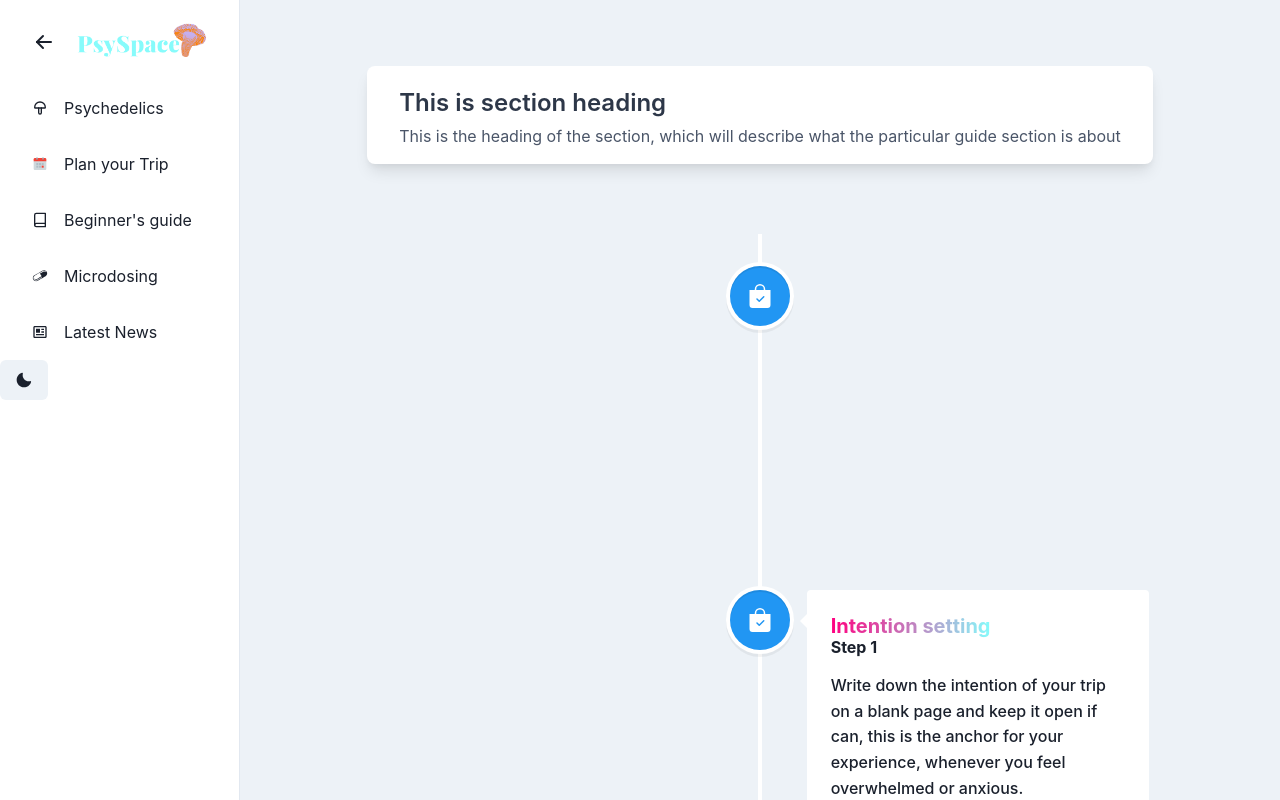
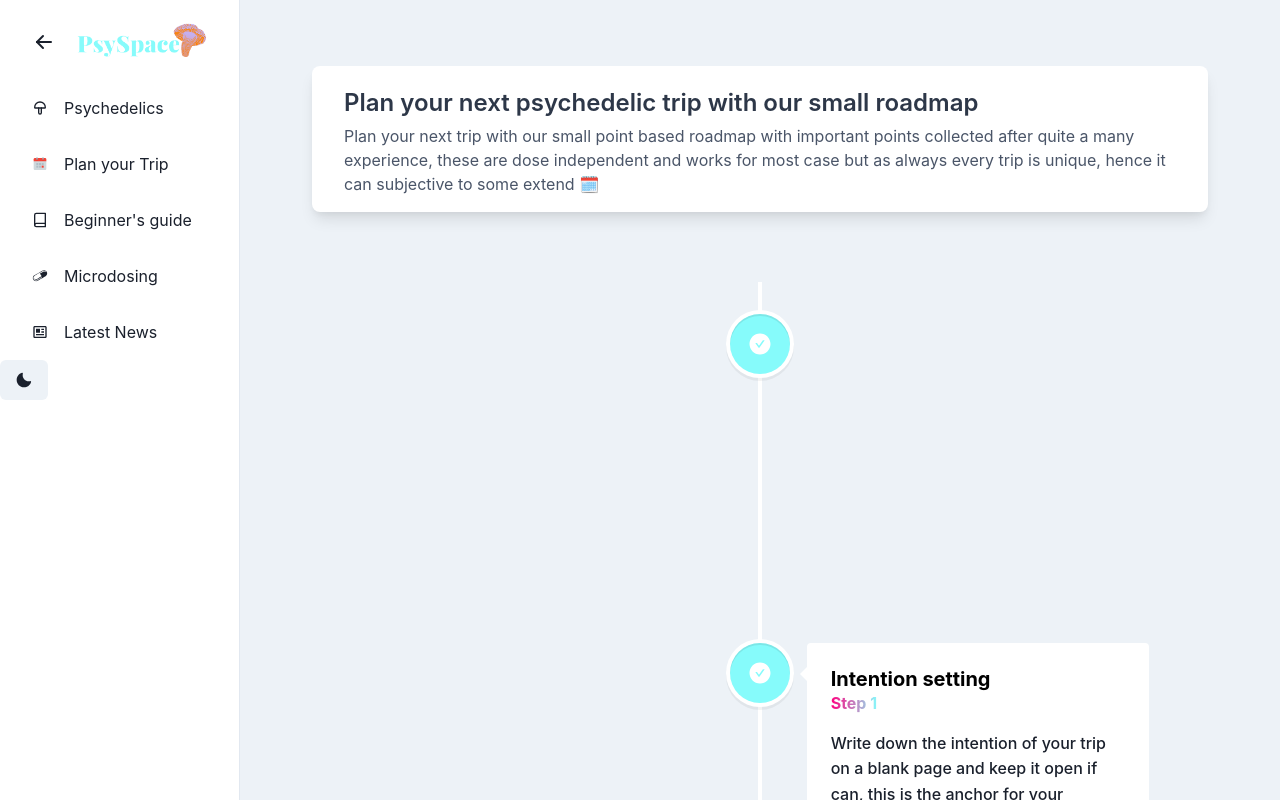
Before and after one commit to Wateraga/psyspacelibrary, a React (Create React App) app: page /library/plan-your-trip in a window 1280 px wide. Shown: the top 800 px of the page. Built offline with nearby package versions, Linux system fonts and the light colour scheme.

Commit message:
added microdose and beginner guide section

```diff
--- a/src/library/components/Card/index.tsx
+++ b/src/library/components/Card/index.tsx
@@ -5,7 +5,6 @@ import { AiOutlineLink } from "react-icons/ai";
 interface CardTypes {
   cardHeading: string;
   cardBody: string;
-  // !Remove optional mark for the link, it should be compulsory
   linkTo?: string;
 }
 
--- a/src/library/components/PlanTripTimeline/PlanTripCard.tsx
+++ b/src/library/components/PlanTripTimeline/PlanTripCard.tsx
@@ -40,30 +40,29 @@ const PlanTripCard = ({
 }: PlanTripCardTypes) => {
   return (
     <>
-      <Heading _dark={{ color: "#86FBFB" }} as="h4" size="md">
-        <Text
-          as={"span"}
-          bgGradient={"linear(to-l, #86FBFB, #FF0080)"}
-          bgClip="text"
-        >
-          {stepName}
-        </Text>
-      </Heading>
-      <Heading as="h5" size="sm" _dark={{ color: "#000" }}>
+      <Heading color={"black"} as="h4" size="md">
+        {stepName}
+      </Heading>{" "}
+      <Text
+        as={"span"}
+        bgGradient={"linear(to-l, #86FBFB, #FF0080)"}
+        bgClip="text"
+        fontWeight="bold"
+      >
         Step {stepNumber}
-      </Heading>
+      </Text>
       <Text _dark={{ color: "#000" }}>{stepDescription}</Text>
       <Box mt={2}>
         <Accordion allowMultiple>
           <AccordionItem>
-            <AccordionButton>
+            <AccordionButton _dark={{ color: "#000" }}>
               <Box flex="1" textAlign="left">
                 Tips for {stepName}
               </Box>
               <AccordionIcon />
             </AccordionButton>
             <AccordionPanel pb={4} _dark={{ color: "#000" }}>
-              <UnorderedList>
+              <UnorderedList _dark={{ color: "#000" }}>
                 {detailedDescription.map((point) => {
                   return (
                     <Box key={point.pointNumber}>
--- a/src/library/components/PlanTripTimeline/index.tsx
+++ b/src/library/components/PlanTripTimeline/index.tsx
@@ -5,12 +5,29 @@ import {
 } from "react-vertical-timeline-component";
 import "react-vertical-timeline-component/style.min.css";
 import { FcPlanner } from "react-icons/fc";
-import { BsFillBagCheckFill } from "react-icons/bs";
+import { AiFillCheckCircle } from "react-icons/ai";
 import PlanTripCard from "./PlanTripCard";
-import planTripData from "../../data/planTrip.json";
-const planTripDataArray = planTripData.planTripSteps; // extracting array from trip data
-// plan trip
-const PlanTripTimeline = () => {
+
+// plan trip types
+interface planTripTypes {
+  planTripDataArray: {
+    stepName: string;
+    stepNumber: number;
+    stepDescription: string;
+    detailedDescription: {
+      pointNumber: number;
+      point: string;
+    }[];
+    reference: string;
+    referenceLink: string;
+  }[];
+}
+
+/**
+ * @component
+ * @return {React.ReactElement} plan trip timeline
+ */
+const PlanTripTimeline = ({ planTripDataArray }: planTripTypes) => {
   return (
     <VerticalTimeline>
       {planTripDataArray.map((step) => {
@@ -19,10 +36,10 @@ const PlanTripTimeline = () => {
             key={step.stepNumber}
             className="vertical-timeline-element--work"
             iconStyle={{
-              background: "rgb(33, 150, 243)",
+              background: "#86FBFB",
               color: "#fff",
             }}
-            icon={<BsFillBagCheckFill color="" />}
+            icon={<AiFillCheckCircle color="" />}
           >
             <PlanTripCard
               stepName={step.stepName}
--- a/src/library/components/StepCard/index.tsx
+++ b/src/library/components/StepCard/index.tsx
@@ -1,10 +1,21 @@
 import React from "react";
-import { Box, Text, chakra } from "@chakra-ui/react";
+import {
+  Box,
+  Text,
+  UnorderedList,
+  ListItem,
+  Link,
+  Flex,
+} from "@chakra-ui/react";
 
 // stepcard prop types
 interface StepCardTypes {
   stepHeading: string;
-  stepBody: string;
+  stepBody: {
+    articleNumber: number;
+    articleName: string;
+    articleLink: string;
+  }[];
 }
 const StepCard = ({ stepHeading, stepBody }: StepCardTypes) => {
   return (
@@ -20,8 +31,10 @@ const StepCard = ({ stepHeading, stepBody }: StepCardTypes) => {
         minW={{ base: "100%", md: "3xl" }}
       >
         <Box mt={2}>
+          <Flex flexDirection="column" alignItems="flex-start">
             <Text
-            fontSize="2xl"
+              fontSize={{ base: "xl", md: "2xl" }}
+              textAlign="left"
               fontWeight={600}
               lineHeight={"110%"}
               color="gray.700"
@@ -29,9 +42,30 @@ const StepCard = ({ stepHeading, stepBody }: StepCardTypes) => {
             >
               {stepHeading}
             </Text>
-          <chakra.p mt={2} color="gray.600" _dark={{ color: "gray.300" }}>
-            {stepBody}
-          </chakra.p>
+            <Box
+              textAlign="left"
+              lineHeight="2"
+              mt={2}
+              color="gray.600"
+              _dark={{ color: "gray.300" }}
+            >
+              <UnorderedList>
+                {stepBody.map((article) => {
+                  return (
+                    <>
+                      <Link
+                        color="#FF0080"
+                        isExternal
+                        href={`{${article.articleLink}}`}
+                      >
+                        <ListItem>{article.articleName}</ListItem>
+                      </Link>
+                    </>
+                  );
+                })}
+              </UnorderedList>
+            </Box>
+          </Flex>
         </Box>
       </Box>
     </>
--- a/src/library/data/beginGuide.json
+++ b/src/library/data/beginGuide.json
@@ -1,21 +1,99 @@
 {
-    "sectionHeading": "This is section heading",
-    "sectionHeadingDesc": "This is the heading of the section, which will describe what the particular guide section is about",
-    "post": [
+  "sectionHeading": "This section is for absolute beginner's",
+  "sectionHeadingDesc": "This section is for the psychonauts who are just getting into psychedelics and need some resource to get started and learn more 🏔️",
+  "post": [
+    {
+      "id": 1,
+      "postHeading": "Top Articles for new  psychonauts 📕",
+      "postBody": [
         {
-            "id": 1,
-            "postHeading": "This is post Heading 0",
-            "postBody": "this is post body containing small description"
+          "articleNumber": 0,
+          "articleName": "History of Psychedelics",
+          "articleLink": "https://juliablum.substack.com/p/this-weeks-travels-deconstructing?s=w"
         },
         {
-            "id": 1,
-            "postHeading": "This is post Heading 1",
-            "postBody": "this is post body containing small description"
+          "articleNumber": 1,
+          "articleName": "Why psychedelic journey are important for healing",
+          "articleLink": "https://juliablum.substack.com/p/this-weeks-travels-the-power-of-inner?s=w"
         },
         {
-            "id": 1,
-            "postHeading": "This is post Heading 2",
-            "postBody": "this is post body containing small description"
+          "articleNumber": 2,
+          "articleName": "How to know id you are ready for pyschedelic journey",
+          "articleLink": "https://juliablum.substack.com/p/6-signs-youre-ready-for-a-psychedelic?s=w"
+        },
+        {
+          "articleNumber": 3,
+          "articleName": "How to integrate your psychedelic journey",
+          "articleLink": "https://juliablum.substack.com/p/this-weeks-travels-psychedelic-integration?s=w"
+        },
+        {
+          "articleNumber": 4,
+          "articleName": "How to navigate challenging journeys",
+          "articleLink": "https://juliablum.substack.com/p/challenging-journeys?s=w"
         }
-    ]
+      ]
+    },
+    {
+      "id": 2,
+      "postHeading": "Top Audio-Visual Resources 🎥",
+      "postBody": [
+        {
+          "articleNumber": 0,
+          "articleName": "How to change your mind (netflix)",
+          "articleLink": "https://www.netflix.com/title/80229847"
+        },
+        {
+          "articleNumber": 1,
+          "articleName": "The Mind, Explained (netflix)",
+          "articleLink": "https://juliablum.substack.com/p/this-weeks-travels-the-power-of-inner?s=w"
+        },
+        {
+          "articleNumber": 2,
+          "articleName": "Neurons to Nirvana (prime)",
+          "articleLink": "https://www.amazon.com/Neurons-Nirvana-Understanding-Psychedelic-Medicines/dp/B00IZ3M8FO"
+        },
+        {
+          "articleNumber": 3,
+          "articleName": "Hamilton's Pharmacopis (hulu)",
+          "articleLink": "https://www.hulu.com/series/hamiltons-pharmacopeia-ba51f4e6-df48-4278-b75f-38f0d6ae6734?cmp=7958&utm_source=google&utm_medium=cpc&utm_campaign=BM+Search+TV+Shows&utm_term=&gclid=Cj0KCQiAqbyNBhC2ARIsALDwAsALLBolfk6vwvA5jwSxWgHLsoV6tGjX5_AYE7_eMuOMZSjHmSREDSUaAlBKEALw_wcB&gclsrc=aw.ds"
+        },
+        {
+          "articleNumber": 4,
+          "articleName": "becoming noboddy (prime)",
+          "articleLink": "https://www.amazon.com/Becoming-Nobody-Ram-Dass/dp/B086HCFNLB"
+        }
+      ]
+    },
+    {
+      "id": 3,
+      "postHeading": "Must Reads 📑",
+      "postBody": [
+        {
+          "articleNumber": 0,
+          "articleName": "'The Psychedelic Explorer's Guide' by James Fadiman",
+          "articleLink": "https://www.goodreads.com/book/show/9721527-the-psychedelic-explorer-s-guide?ac=1&from_search=true&qid=RMXJNO2H6j&rank=1"
+        },
+        {
+          "articleNumber": 1,
+          "articleName": "'The Way of the Psychonaut' by Stanislav Grof",
+          "articleLink": "https://www.goodreads.com/book/show/49997191-the-way-of-the-psychonaut-volume-one?ac=1&from_search=true&qid=gizK9q9jQZ&rank=1"
+        },
+        {
+          "articleNumber": 2,
+          "articleName": "LSD: My Problem Child by Dr. Albert hofmann",
+          "articleLink": "https://www.goodreads.com/book/show/8791.LSD?ac=1&from_search=true&qid=yp1WZz0pQo&rank=1"
+        },
+        {
+          "articleNumber": 3,
+          "articleName": "'A Really Good Day' by Ayelet Waldman",
+          "articleLink": "https://www.goodreads.com/book/show/30212082-a-really-good-day?ac=1&from_search=true&qid=YpJGt8AhE9&rank=3"
+        },
+        {
+          "articleNumber": 4,
+          "articleName": "The Doors of Perception / Heaven and Hell by Aldous Huxley",
+          "articleLink": "https://www.goodreads.com/book/show/5128.The_Doors_of_Perception_Heaven_and_Hell"
+        }
+      ]
+    }
+  ]
 }
--- a/src/library/data/microdosing.json
+++ b/src/library/data/microdosing.json
@@ -1,31 +1,31 @@
 {
-    "sectionHeading": "This is section heading",
-    "sectionHeadingDesc": "This is the heading of the section, which will describe what the particular guide section is about",
+  "sectionHeading": "Microdose Resources",
+  "sectionHeadingDesc": "Microdosing is one the new trend in psychedelics which is gaining alot of attention recently, no doubt it's one of most loved topic by new generation psychonauts",
   "post": [
     {
-            "id": 1,
-            "postHeading": "This is post Heading",
-            "postBody": "this is post body containing small description"
+      "id": 0,
+      "postHeading": "What is Micordosing",
+      "postBody": "Reddit r/microdosing wiki, one of the best resource",
+      "link": "https://www.reddit.com/r/microdosing/wiki/index/"
     },
     {
       "id": 1,
-            "postHeading": "This is post Heading",
-            "postBody": "this is post body containing small description"
+      "postHeading": "Microdosing 101",
+      "postBody": "Reddit r/microdosing 101 dicussion on every topic",
+      "link": "https://www.reddit.com/r/microdosing/search/?q=flair%3ADiscussion&t=all&sort=top&restrict_sr=on"
     },
     {
-            "id": 1,
-            "postHeading": "This is post Heading",
-            "postBody": "this is post body containing small description"
+      "id": 2,
+      "postHeading": "Benifits & Challenges",
+      "postBody": "A rearch covering benifts & challenges of microdoin",
+      "link": ""
     },
+
     {
-            "id": 1,
-            "postHeading": "This is post Heading",
-            "postBody": "this is post body containing small description"
-        },
-        {
-            "id": 1,
-            "postHeading": "This is post Heading",
-            "postBody": "this is post body containing small description"
+      "id": 3,
+      "postHeading": "Is microdsing safe?",
+      "postBody": "An article asswering some common concerns.",
+      "link": "https://oxfordtreatment.com/substance-abuse/microdosing/"
     }
   ]
 }
--- a/src/library/data/planTrip.json
+++ b/src/library/data/planTrip.json
@@ -1,4 +1,6 @@
 {
+  "planTripHeading": "Plan your next psychedelic trip with our small roadmap",
+  "planTripBody": "Plan your next trip with our small point based roadmap with important points collected after quite a many experience, these are dose independent and works for most case but as always every trip is unique, hence it can subjective to some extend 🗓️",
   "planTripSteps": [
     {
       "stepName": "Get Ready",
--- a/src/library/pages/BeginGuide/index.tsx
+++ b/src/library/pages/BeginGuide/index.tsx
@@ -7,8 +7,8 @@ import { Step, Steps, useSteps } from "chakra-ui-steps";
 
 // number of steps with description
 const steps = [
-  { label: "Step 1", description: "Step 1 description" },
-  { label: "Step 2", description: "Step 2 description" },
+  { label: "Step 1", description: "Top Articles" },
+  { label: "Step 2", description: "Some Movies & Documentaries" },
   { label: "Step 3", description: "Step 3 description" },
 ];
 
@@ -53,7 +53,7 @@ const BeginGuide = () => {
         sectionHeading={beginGuideData.sectionHeading}
         sectionBody={beginGuideData.sectionHeadingDesc}
       />
-      <Container maxW="4xl" my={{ base: 7, md: 5 }}>
+      <Container maxW="4xl" my={{ base: 7, md: 2 }}>
         <Flex flexDir="column" width="100%">
           <Steps
             labelOrientation="horizontal"
--- a/src/library/pages/Microdosing/index.tsx
+++ b/src/library/pages/Microdosing/index.tsx
@@ -18,7 +18,11 @@ const Microdosing = () => {
           {microdosingData.post.map((post) => {
             return (
               <GridItem key={post.postHeading}>
-                <Card cardHeading={post.postHeading} cardBody={post.postBody} />
+                <Card
+                  linkTo={post.link}
+                  cardHeading={post.postHeading}
+                  cardBody={post.postBody}
+                />
               </GridItem>
             );
           })}
--- a/src/library/pages/PlanTrip/index.tsx
+++ b/src/library/pages/PlanTrip/index.tsx
@@ -1,18 +1,22 @@
 import React from "react";
 import { Container } from "@chakra-ui/react";
-import beginGuideData from "../../data/beginGuide.json";
 import SectionHeader from "../../components/SectionHeader";
 import PlanTripTimeline from "../../components/PlanTripTimeline";
-// plan trip
+import planTripData from "../../data/planTrip.json";
+const planTripDataArray = planTripData.planTripSteps;
+/**
+ * @component
+ * @return {React.ReactElement} plan trip component
+ */
 const PlanTrip = () => {
   return (
     <>
       <SectionHeader
-        sectionHeading={beginGuideData.sectionHeading}
-        sectionBody={beginGuideData.sectionHeadingDesc}
+        sectionHeading={planTripData.planTripHeading}
+        sectionBody={planTripData.planTripBody}
       />
       <Container maxW="4xl" my={{ base: 7, md: 5 }}>
-        <PlanTripTimeline />
+        <PlanTripTimeline planTripDataArray={planTripDataArray} />
       </Container>
     </>
   );
```
Lines whose indentation alone changed are shown as unchanged.
